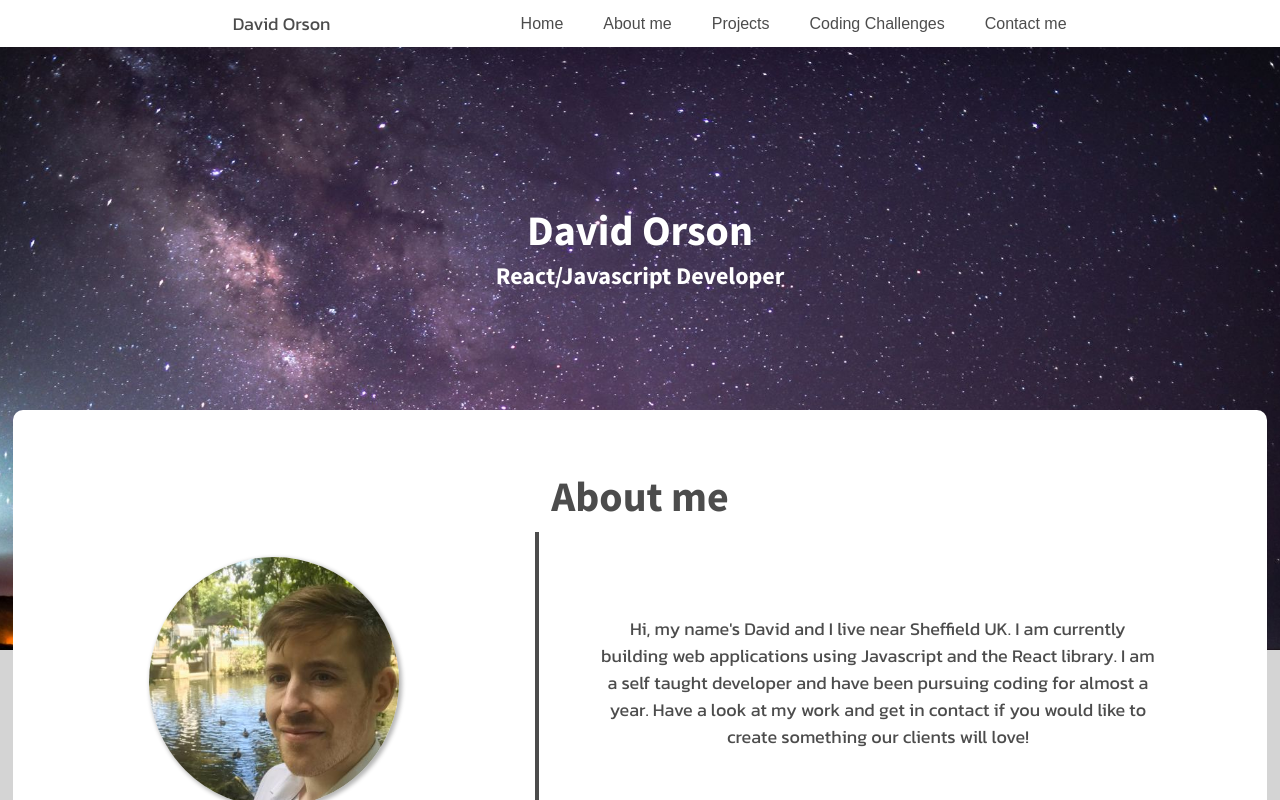
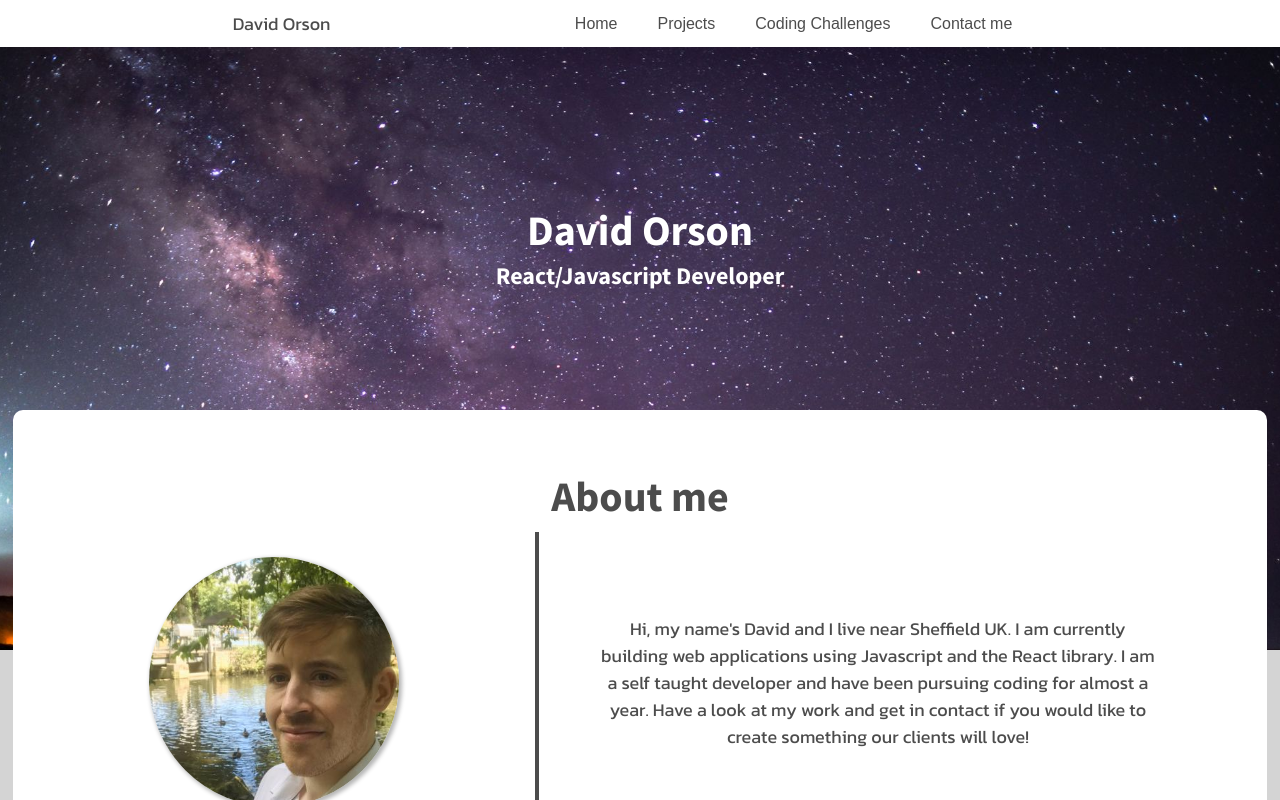
Before and after one commit to David-Orson/Portfolio-2020, a React (Create React App) app: page / in a window 1280 px wide. Shown: the top 800 px of the page. Built offline with nearby package versions, Linux system fonts and the light colour scheme; a web font is replaced by a local one.

Commit message:
Link fixes

```diff
--- a/src/App.css
+++ b/src/App.css
@@ -15,22 +15,30 @@ a {
   text-decoration: none;
 }
 
-a:link {
+.link:link {
   color: rgba(0, 0, 0, 0.7);
 }
 
 /* visited link */
-a:visited {
+.link:visited {
   color: rgba(0, 0, 0, 0.7);
 }
 
+.link:visited {
+  color: rgba(0, 0, 0, 0.7);
+}
+
+button:visited {
+  color: white;
+}
+
 /* mouse over link */
-a:hover {
+.link:hover {
   color: rgba(0, 0, 0, 0.7);
 }
 
 /* selected link */
-a:active {
+.link:active {
   color: rgba(0, 0, 0, 0.7);
 }
 
--- a/src/components/About.js
+++ b/src/components/About.js
@@ -5,7 +5,7 @@ import "../css/About.css"
 
 const About = () => {
   return (
-    <div className="about">
+    <div className="about" id="about">
       <div className="about-main">
         <h1>About me</h1>
         <div className="about-container">
--- a/src/components/Challenges.js
+++ b/src/components/Challenges.js
@@ -4,7 +4,7 @@ import "../css/Challenges.css"
 
 const Challenges = () => {
   return (
-    <div className="challenges">
+    <div className="challenges" id="coding-challenges">
       <div className="challenges-main">
         <div className="container">
           <h1 className="projects-title">Challenges</h1>
--- a/src/components/Header.js
+++ b/src/components/Header.js
@@ -10,11 +10,11 @@ const Header = () => {
           <p>David Orson</p>
         </div>
         <div className="header-links">
-          <a href="#top" className="header-link">Home</a>
-          <a href="#about" className="header-link">About me</a>
-          <a href="#portfolio" className="header-link">Projects</a>
-          <a href="#coding-challenges" className="header-link">Coding Challenges</a>
-          <a href="#cv" className="header-link">Contact me</a>
+          <a href="#top" className="link">Home</a>
+          {/* <a href="#about" className="link">About me</a> */}
+          <a href="#portfolio" className="link">Projects</a>
+          <a href="#coding-challenges" className="link">Coding Challenges</a>
+          <a href="#cv" className="link">Contact me</a>
         </div>
       </div>
     </div>
--- a/src/css/Header.css
+++ b/src/css/Header.css
@@ -30,7 +30,7 @@
   width: 70%;
 }
 
-.header-link {
+.link {
   margin: 0px 20px;
 }
 
```
